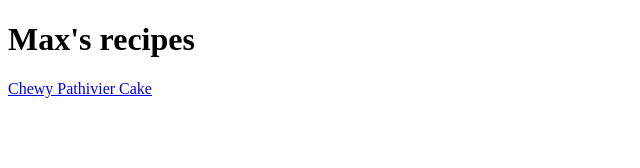
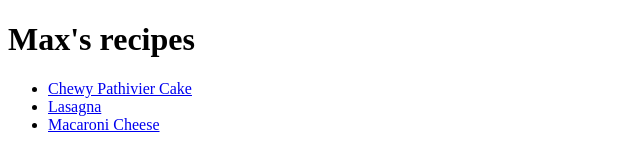
Before and after one commit to Oldmantax/Recipes, a plain HTML site: page index.html in a window 1280 px wide. Shown: the whole page, without its empty margins (0-640 px from the left). Drawn offline with Linux system fonts and the light colour scheme.

Commit message:
Add other recipe pages and link from index.html

```diff
--- a/index.html
+++ b/index.html
@@ -6,6 +6,10 @@
     </head>
     <body>
         <h1>Max's recipes</h1>
-        <a href="./chewy_pathivier.html">Chewy Pathivier Cake</a>
+        <ul>
+            <li><a href="./chewy_pathivier.html">Chewy Pathivier Cake</a> </li>
+            <li><a href="./Lasagna.html">Lasagna</a> </li>
+            <li><a href="./mac_cheese.html">Macaroni Cheese</a> </li>
+        </ul>
     </body>
 </html>
```
Also changed, not shown: Lasagna.html (added), mac_cheese.html (added).
